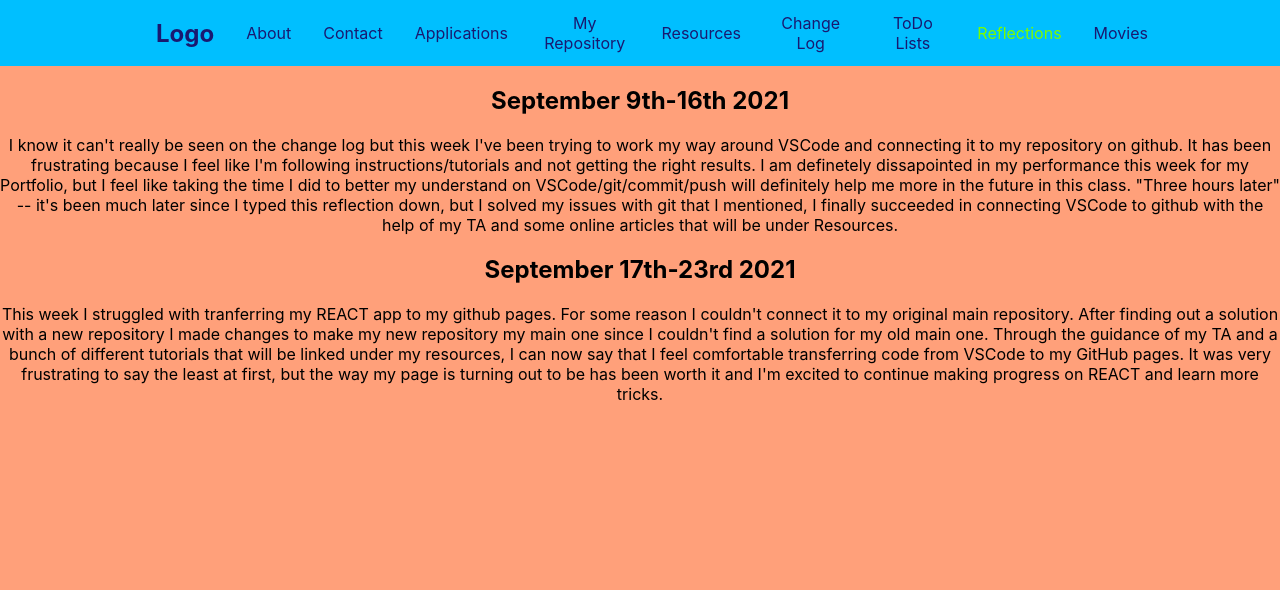
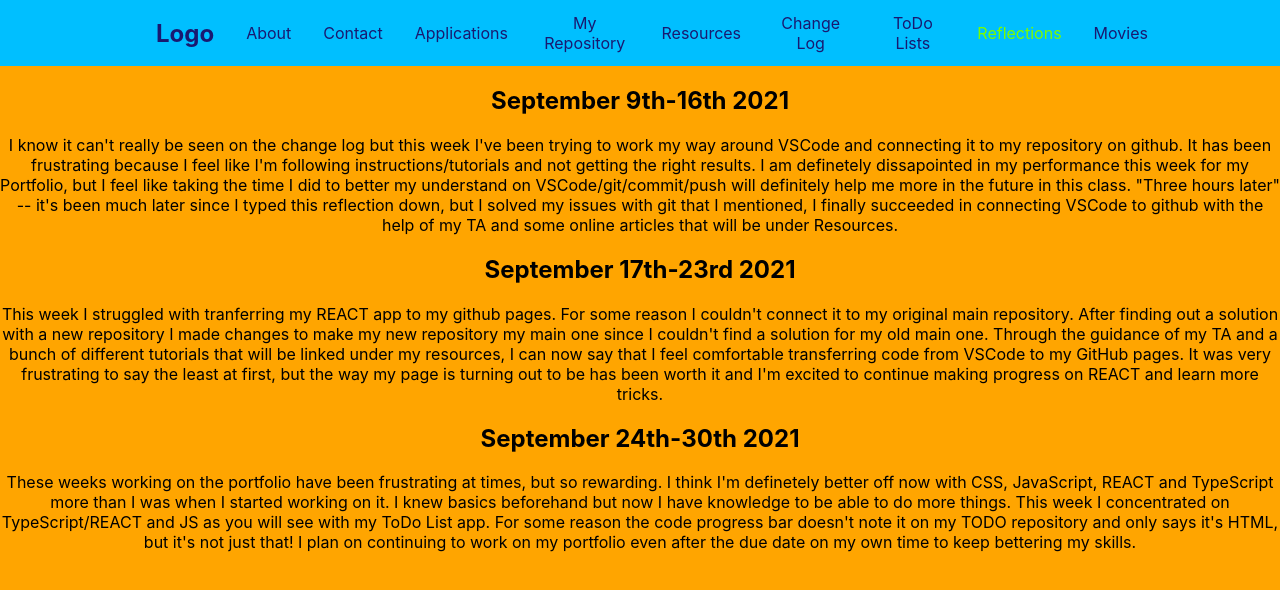
Before and after one commit to ahilynd/nav-bar, a React (Create React App) app: page /reflections in a window 1280 px wide. Shown: the top 590 px of the page. Built offline with nearby package versions, Linux system fonts and the light colour scheme.

Commit message:
new reflection

```diff
--- a/src/App.css
+++ b/src/App.css
@@ -3,7 +3,7 @@
 }
 
 body {
-  background-color: lightsalmon;
+  background-color: orange;
 }
 
 .App-logo {
@@ -29,7 +29,7 @@ body {
 }
 
 .App-link {
-  color: #61dafb;
+  color: black;
 }
 
 @keyframes App-logo-spin {
--- a/src/pages/movies.js
+++ b/src/pages/movies.js
@@ -4,11 +4,15 @@ const Movies = () => {
         style={{
             display: '',
             justifyContent: 'center',
-            alignItems: 'Right',
+            alignItems: 'Rightr',
             height: '100vh'
         }}
         >
-            <h1>Movie Generator</h1>
+         <img src="https://cdn.shopify.com/s/files/1/0693/4223/products/Fear-Street_Cover_1800x1800_7e2cf200-c96f-4266-9758-5d8d86f5e1a5_1800x1800.jpg?v=1626445455" width="400" height="400"></img>
+
+
+
+
 
 
         </div>
--- a/src/pages/reflections.js
+++ b/src/pages/reflections.js
@@ -37,6 +37,17 @@ const Reflections = () => {
              </p>
          </body>
 
+         <h2>September 24th-30th 2021</h2>
+         <body>
+             <p>
+                 These weeks working on the portfolio have been frustrating at times, but so rewarding. I think I'm definetely better
+                 off now with CSS, JavaScript, REACT and TypeScript more than I was when I started working on it. I knew basics beforehand
+                 but now I have knowledge to be able to do more things. This week I concentrated on TypeScript/REACT and JS as you will see
+                 with my ToDo List app. For some reason the code progress bar doesn't note it on my TODO repository and only says it's HTML, but
+                 it's not just that! I plan on continuing to work on my portfolio even after the due date on my own time to keep bettering my skills.
+             </p>
+         </body>
+
 
 
         </div>
```
